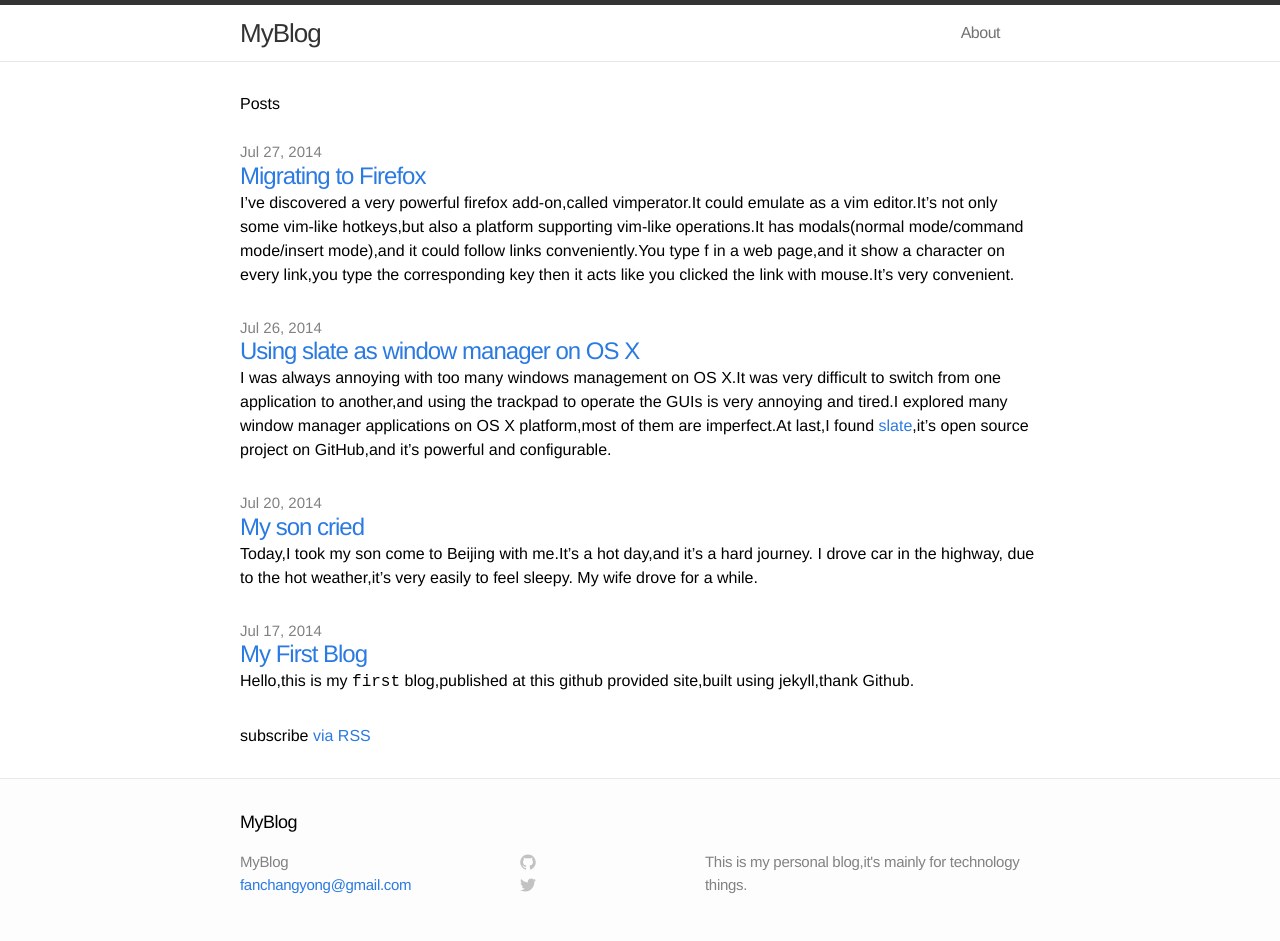
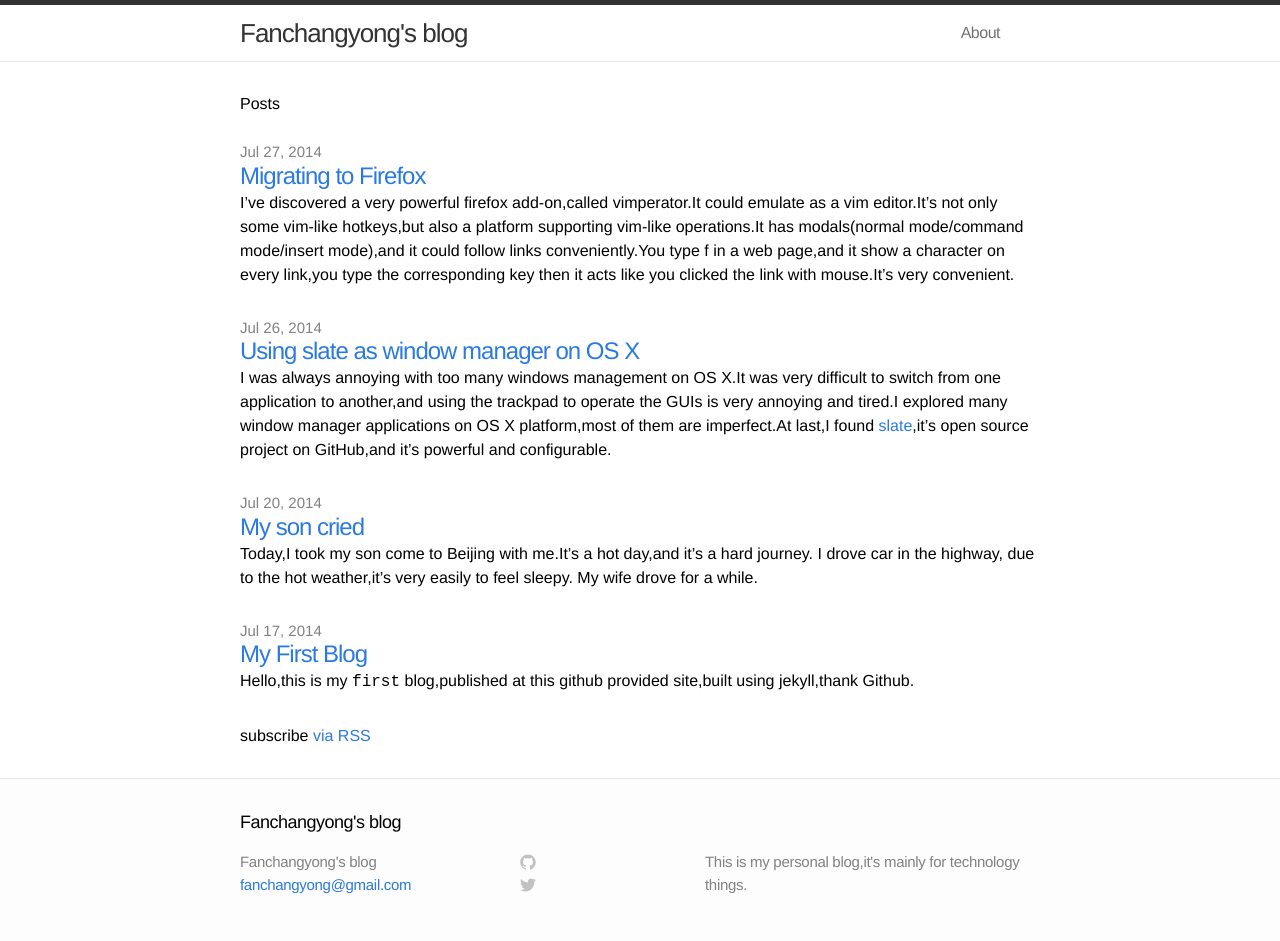
Before and after one commit to fanchangyong/fanchangyong.github.io, a Jekyll site: the page built from index.html, in a window 1280 px wide. Built offline with Jekyll 4.4.1, drawn with Linux system fonts in a browser that asks for light colours.

Commit message:
Update _config.yml

```diff
--- a/_config.yml
+++ b/_config.yml
@@ -1,5 +1,5 @@
 # Site settings
-title: MyBlog
+title: Fanchangyong's blog
 email: fanchangyong@gmail.com
 description: "This is my personal blog,it's mainly for technology things."
 baseurl: ""
```
